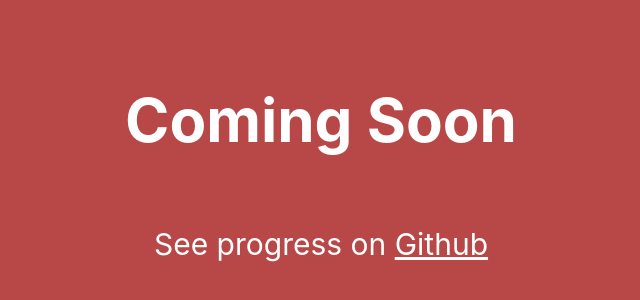
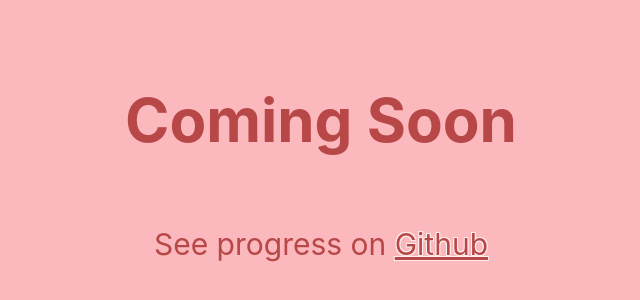
Before and after one commit to danielnichols/danielnichols.github.io, a React app: page /soon in a window 1280 px wide. Shown: the part 232-532 px from the top of the page, without its empty margins (319-959 px from the left). Built offline with nearby package versions, Linux system fonts and the light colour scheme; the HTML template or start-up script is replaced by a standard one.

Commit message:
improved coming soon page

```diff
--- a/src/components/ComingSoon/ComingSoon.tsx
+++ b/src/components/ComingSoon/ComingSoon.tsx
@@ -1,27 +1,40 @@
 import React from 'react';
-import styled from 'styled-components';
+import styled, { keyframes } from 'styled-components';
 
-const Wrapper = styled.div`
-  text-align: center;
+// eslint-disable-next-line @typescript-eslint/ban-ts-comment
+// @ts-ignore
+import DotGrid from '~assets/backgrounds/diagonal_striped_brick.png?size=2000';
+
+const Link = styled.a`
+  color: #b84747;
+  text-shadow: -1px -1px 0 #fee, 1px -1px 0 #fee, -1px 1px 0 #fee, 1px 1px 0 #fee;
 `;
 
-const Link = styled.a`
-  color: white;
+const scroll = keyframes`
+from {
+  background-position: 0 0;
+}
+
+to {
+  background-position: -300px -300px;
+}
 `;
 
 const Header = styled.header`
-  background-color: #b84747;
   min-height: 100vh;
   display: flex;
   flex-direction: column;
   align-items: center;
   justify-content: center;
   font-size: 30px;
-  color: white;
+  color: #b84747;
+  background: url(${DotGrid.src});
+  background-color: ${({ theme }) => theme.colors.reds[1]};
+  background-blend-mode: luminosity;
+  animation: ${scroll} 20s linear infinite;
 `;
 
 const ComingSoon = () => (
-  <Wrapper>
   <Header>
     <h1>
       Coming Soon
@@ -32,7 +45,6 @@ const ComingSoon = () => (
       <Link href="https://github.com/danielnichols/danielnichols.github.io">Github</Link>
     </p>
   </Header>
-  </Wrapper>
 );
 
 export default ComingSoon;
```
Lines whose indentation alone changed are shown as unchanged.
